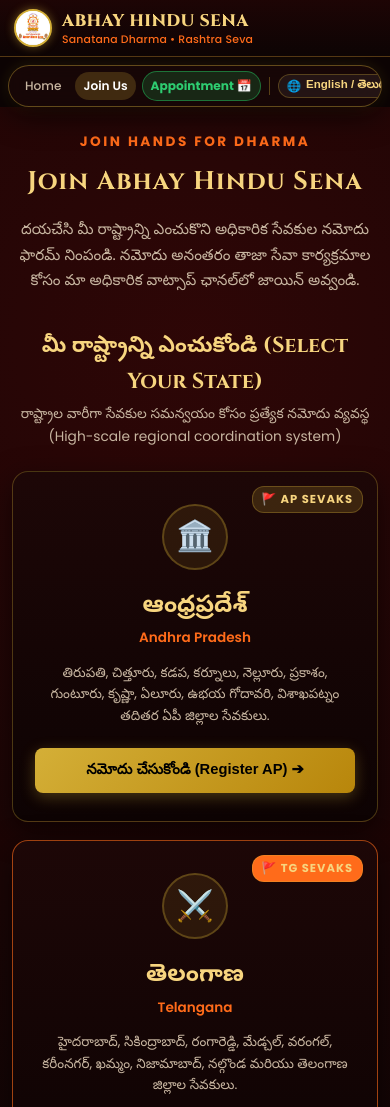
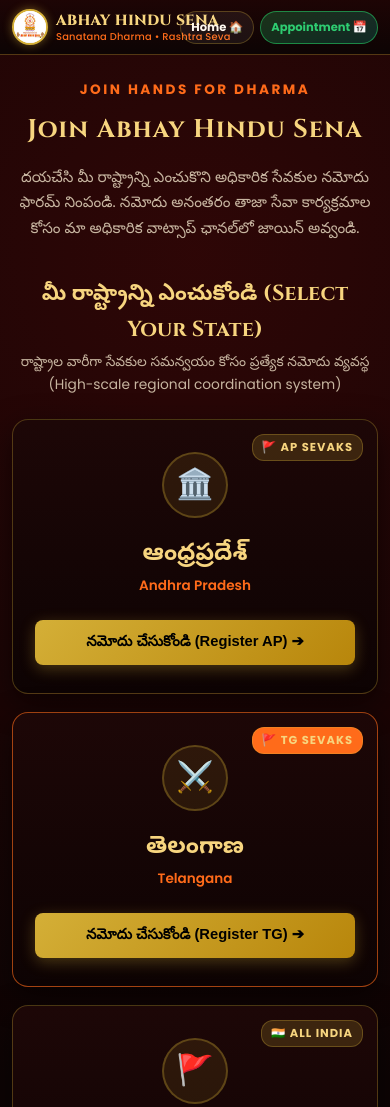
Before and after one commit to abhayhindusena/ahs, a plain HTML site: page join.html in a window 390 px wide. Shown: the top 1107 px of the page. Drawn offline with Linux system fonts and the light colour scheme; a web font is replaced by a local one.

Commit message:
Remove floating navbar and remove district locations matter from state cards

```diff
--- a/join.html
+++ b/join.html
@@ -418,7 +418,7 @@
     color: var(--saffron);
     font-weight: 600;
     display: block;
-    margin-bottom: 12px;
+    margin-bottom: 22px;
   }
   .state-desc {
     color: var(--text-muted);
@@ -745,13 +745,14 @@
   }
 
   @media (max-width: 768px) {
-    .site-header { padding: 9px 14px; width: 100%; box-sizing: border-box; display: flex; justify-content: flex-start; align-items: center; }
-    .header-brand { display: flex; align-items: center; gap: 10px; min-width: 0; width: 100%; flex: 1; overflow: visible; }
-    .circle-logo { width: 38px !important; height: 38px !important; flex-shrink: 0; }
-    .header-brand-text { min-width: 0; display: flex; flex-direction: column; justify-content: center; flex: 1; overflow: visible; }
-    .header-brand-text h1 { font-size: 1.05rem; line-height: 1.2; white-space: nowrap; overflow: visible; margin: 0; letter-spacing: 0.4px; }
-    .header-brand-text span { font-size: 0.68rem; line-height: 1.2; white-space: nowrap; overflow: visible; display: block; letter-spacing: 0.2px; }
-    .header-actions { display: none !important; }
+    .site-header { padding: 9px 12px; width: 100%; box-sizing: border-box; display: flex; justify-content: space-between; align-items: center; }
+    .header-brand { display: flex; align-items: center; gap: 8px; min-width: 0; flex: 1; overflow: visible; }
+    .circle-logo { width: 36px !important; height: 36px !important; flex-shrink: 0; }
+    .header-brand-text { min-width: 0; display: flex; flex-direction: column; justify-content: center; overflow: visible; }
+    .header-brand-text h1 { font-size: 0.92rem; line-height: 1.2; white-space: nowrap; margin: 0; letter-spacing: 0.3px; }
+    .header-brand-text span { font-size: 0.62rem; line-height: 1.2; white-space: nowrap; display: block; letter-spacing: 0.2px; }
+    .header-actions { display: flex !important; gap: 6px; }
+    .header-btn { padding: 6px 10px !important; font-size: 0.72rem !important; }
     .glass-navbar {
       width: calc(100% - 16px) !important;
       max-width: calc(100% - 16px) !important;
@@ -793,19 +794,6 @@
   </div>
 </header>
 
-<!-- Floating Glass Navbar -->
-<nav class="glass-navbar">
-  <div class="glass-nav-links">
-    <a href="index.html" data-en="Home" data-te="ప్రారంభం">Home</a>
-    <a href="join.html" class="active" data-en="Join Us" data-te="చేరండి">Join Us</a>
-    <a href="javascript:void(0)" onclick="openGurujiAppointment()" class="nav-appointment-link" data-en="Appointment 📅" data-te="అపాయింట్‌మెంట్ 📅">Appointment 📅</a>
-  </div>
-  <span class="glass-divider"></span>
-  <button class="glass-lang-btn" onclick="toggleLanguage()" id="glassLangBtn">
-    🌐 <span id="langText">English / తెలుగు</span>
-  </button>
-</nav>
-
 <!-- Main Volunteer Form Section -->
 <main class="volunteer-page-wrap">
   <div class="section-header">
@@ -835,9 +823,6 @@
         <div class="state-icon">🏛️</div>
         <h3 class="state-name">ఆంధ్రప్రదేశ్</h3>
         <span class="state-name-en">Andhra Pradesh</span>
-        <p class="state-desc">
-          తిరుపతి, చిత్తూరు, కడప, కర్నూలు, నెల్లూరు, ప్రకాశం, గుంటూరు, కృష్ణా, ఏలూరు, ఉభయ గోదావరి, విశాఖపట్నం తదితర ఏపీ జిల్లాల సేవకులు.
-        </p>
         <button type="button" class="state-btn">
           నమోదు చేసుకోండి (Register AP) ➔
         </button>
@@ -849,9 +834,6 @@
         <div class="state-icon">⚔️</div>
         <h3 class="state-name">తెలంగాణ</h3>
         <span class="state-name-en">Telangana</span>
-        <p class="state-desc">
-          హైదరాబాద్, సికింద్రాబాద్, రంగారెడ్డి, మేడ్చల్, వరంగల్, కరీంనగర్, ఖమ్మం, నిజామాబాద్, నల్గొండ మరియు తెలంగాణ జిల్లాల సేవకులు.
-        </p>
         <button type="button" class="state-btn">
           నమోదు చేసుకోండి (Register TG) ➔
         </button>
@@ -863,9 +845,6 @@
         <div class="state-icon">🚩</div>
         <h3 class="state-name">ఇతర రాష్ట్రాలు</h3>
         <span class="state-name-en">All India / Other States</span>
-        <p class="state-desc">
-          కర్ణాటక, తమిళనాడు, మహారాష్ట్ర, ఒడిశా, ఢిల్లీ మరియు భారతదేశంలోని ఇతర అన్ని రాష్ట్రాల్లో నివసిస్తున్న హిందూ ధర్మ సేవకులు.
-        </p>
         <button type="button" class="state-btn">
           నమోదు చేసుకోండి (All India) ➔
         </button>
```
